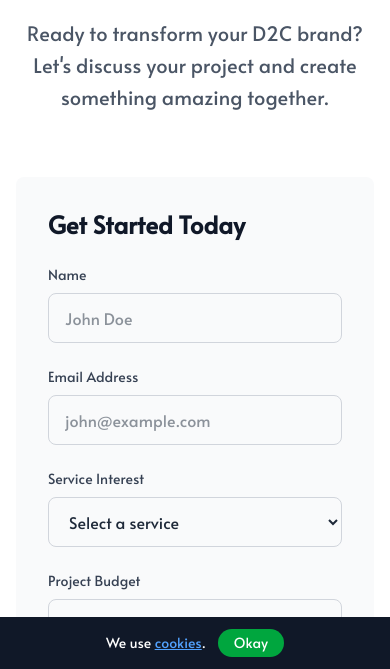
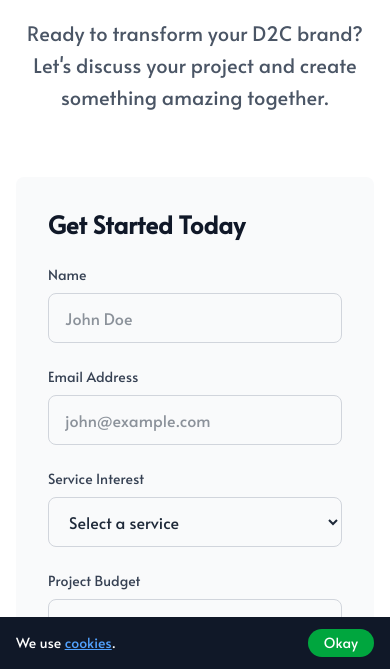
Before and after one commit to hirawatt/tech, a website: page pages/contact.html in a window 390 px wide. Shown: the part 175-844 px from the top of the page. Drawn offline with nearby package versions, Linux system fonts and the light colour scheme.

Commit message:
Fix cookie banner fixed at bottom for mobile view

```diff
--- a/pages/contact.html
+++ b/pages/contact.html
@@ -773,11 +773,11 @@
     </footer>
     <!-- Cookie Banner -->
     <div
-      class="fixed bottom-0 left-0 right-0 bg-gray-900 bg-opacity-95 text-white py-3 px-4 shadow-lg z-50 flex items-center justify-center transition-transform duration-300 transform translate-y-0"
+      class="fixed bottom-0 left-0 right-0 md:bottom-4 md:left-auto md:right-4 md:max-w-sm md:rounded-lg bg-gray-900 bg-opacity-95 text-white py-3 px-4 shadow-lg z-50 flex items-center justify-between sm:justify-center transition-transform duration-300 transform translate-y-0"
       id="cookie-banner"
     >
       <div
-        class="container mx-auto max-w-screen-lg flex flex-wrap items-center justify-center gap-3"
+        class="w-full flex flex-row items-center justify-between sm:justify-center gap-3"
       >
         <span class="text-sm"
           >We use
```
Also changed, not shown: index.html (+1 -1 lines).
